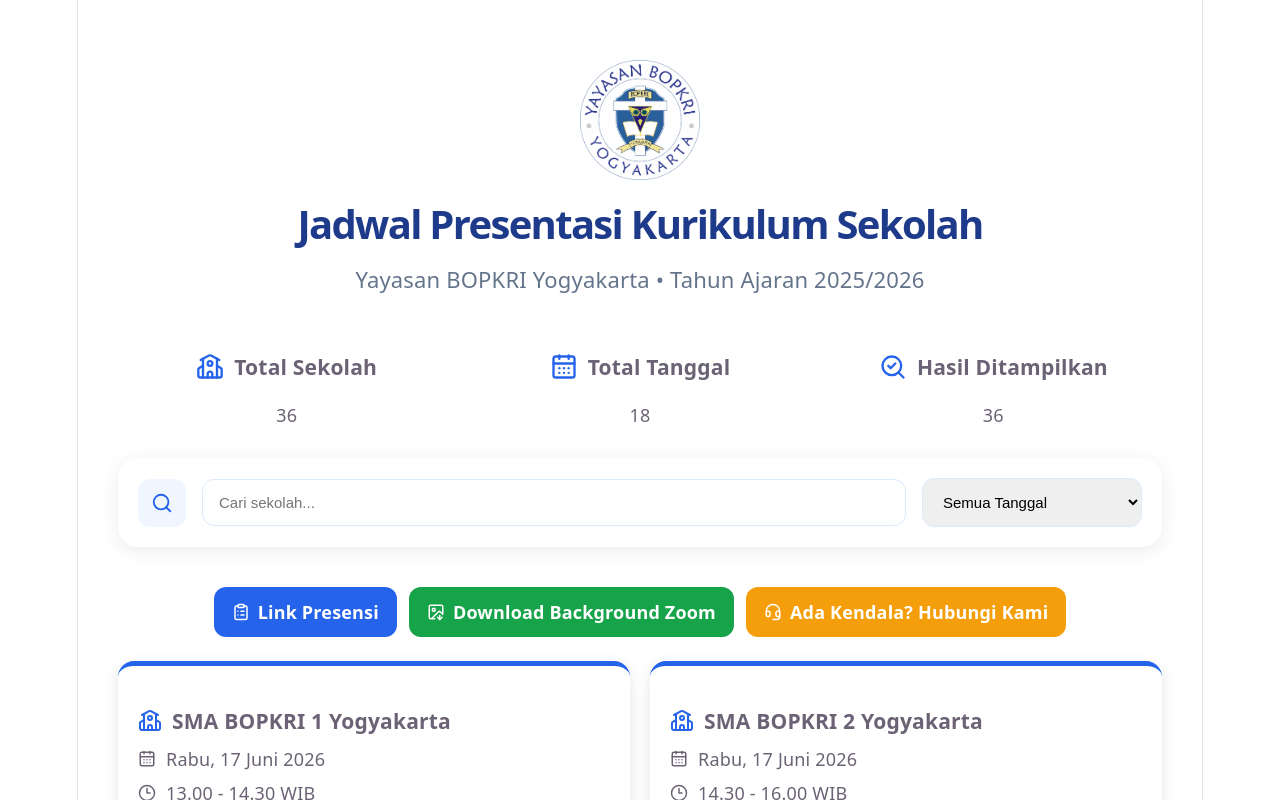
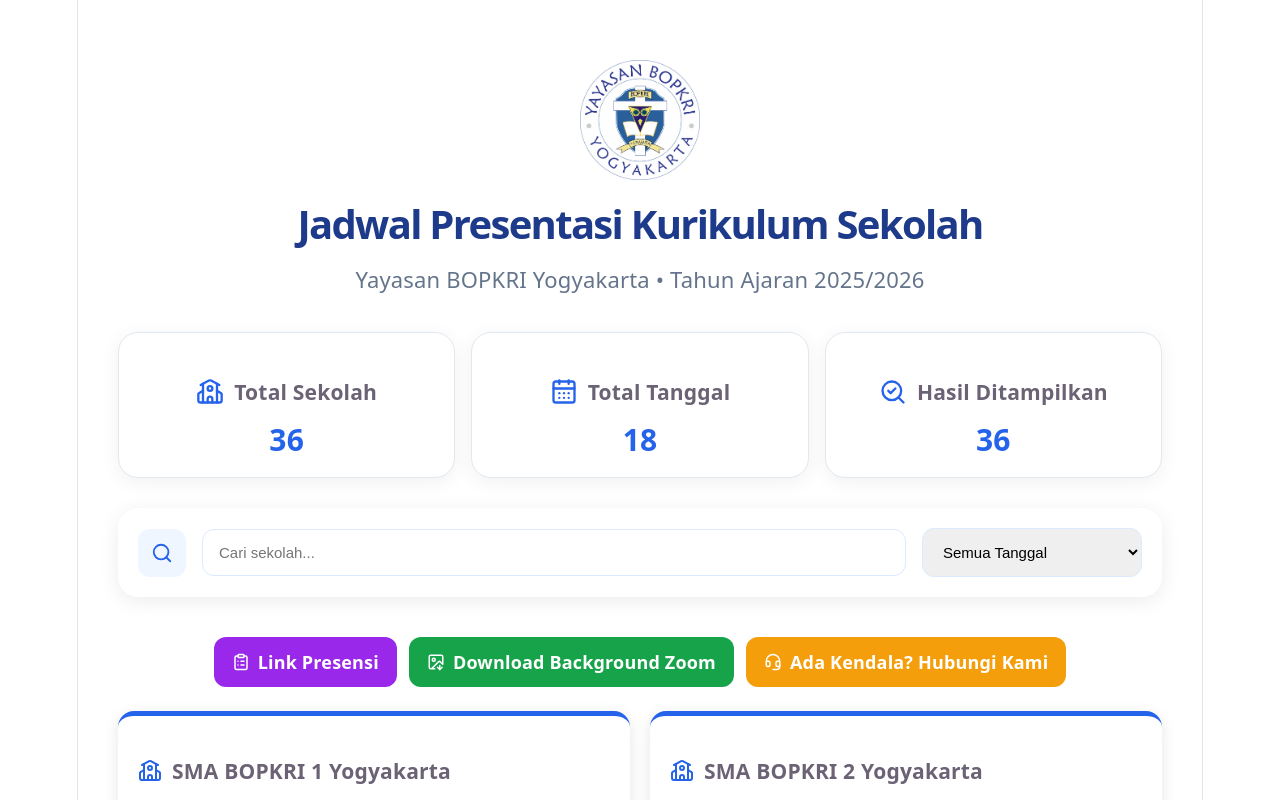
Before and after one commit to donyputraperkasa/zoom-schedule, a React (Vite) app: page / in a window 1280 px wide. Shown: the top 800 px of the page. Built offline with nearby package versions, Linux system fonts and the light colour scheme.

Commit message:
adjust card + color card

```diff
--- a/src/App.css
+++ b/src/App.css
@@ -1,3 +1,26 @@
+/* Dashboard Summary Cards */
+.dashboard-card {
+  background: #ffffff;
+  border: 1px solid #e2e8f0;
+  border-radius: 20px;
+  padding: 24px;
+  text-align: center;
+  box-shadow: 0 4px 20px rgba(0, 0, 0, 0.06);
+  transition: all 0.25s ease;
+}
+
+.dashboard-card:hover {
+  transform: translateY(-4px);
+  box-shadow: 0 12px 30px rgba(0, 0, 0, 0.12);
+}
+
+.dashboard-card p {
+  margin: 12px 0 0;
+  font-size: 30px;
+  font-weight: 700;
+  color: #2563eb;
+}
+
 /* =========================
   SCHEDULE CARD IMPROVEMENT
 ========================= */
--- a/src/App.jsx
+++ b/src/App.jsx
@@ -214,7 +214,7 @@
           className='quick-link-btn'
           style={{
             padding: '12px 18px',
-            background: '#2563eb',
+            background: '#9928ea',
             color: 'white',
             textDecoration: 'none',
             borderRadius: '12px',
--- a/src/components/ScheduleList.jsx
+++ b/src/components/ScheduleList.jsx
@@ -180,7 +180,7 @@
                                 justifyContent: 'center',
                                 alignItems: 'center',
                                 gap: '8px',
-                                background: '#f59e0b',
+                                background: '#d119a6',
                                 color: 'white',
                                 padding: '12px',
                                 borderRadius: '10px',
```
